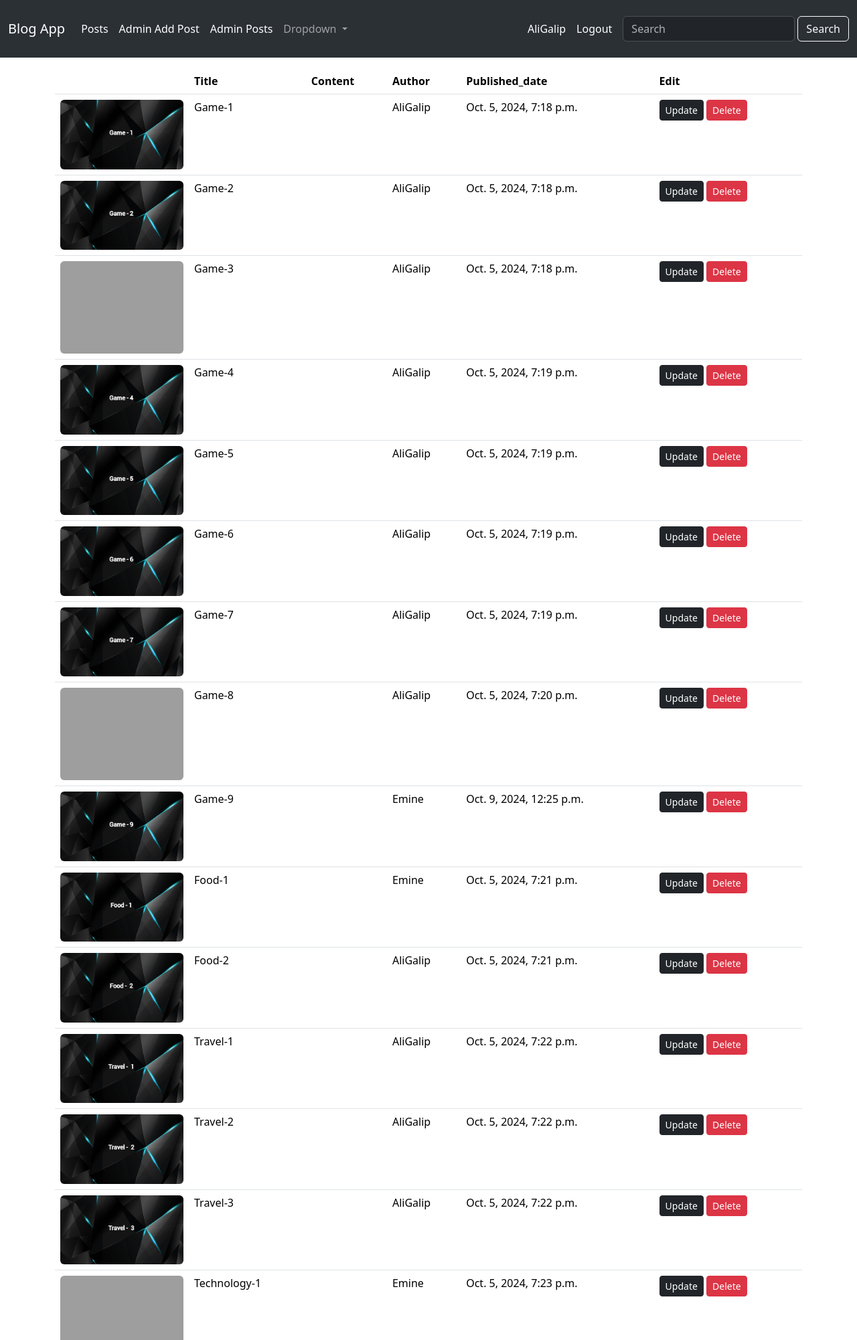
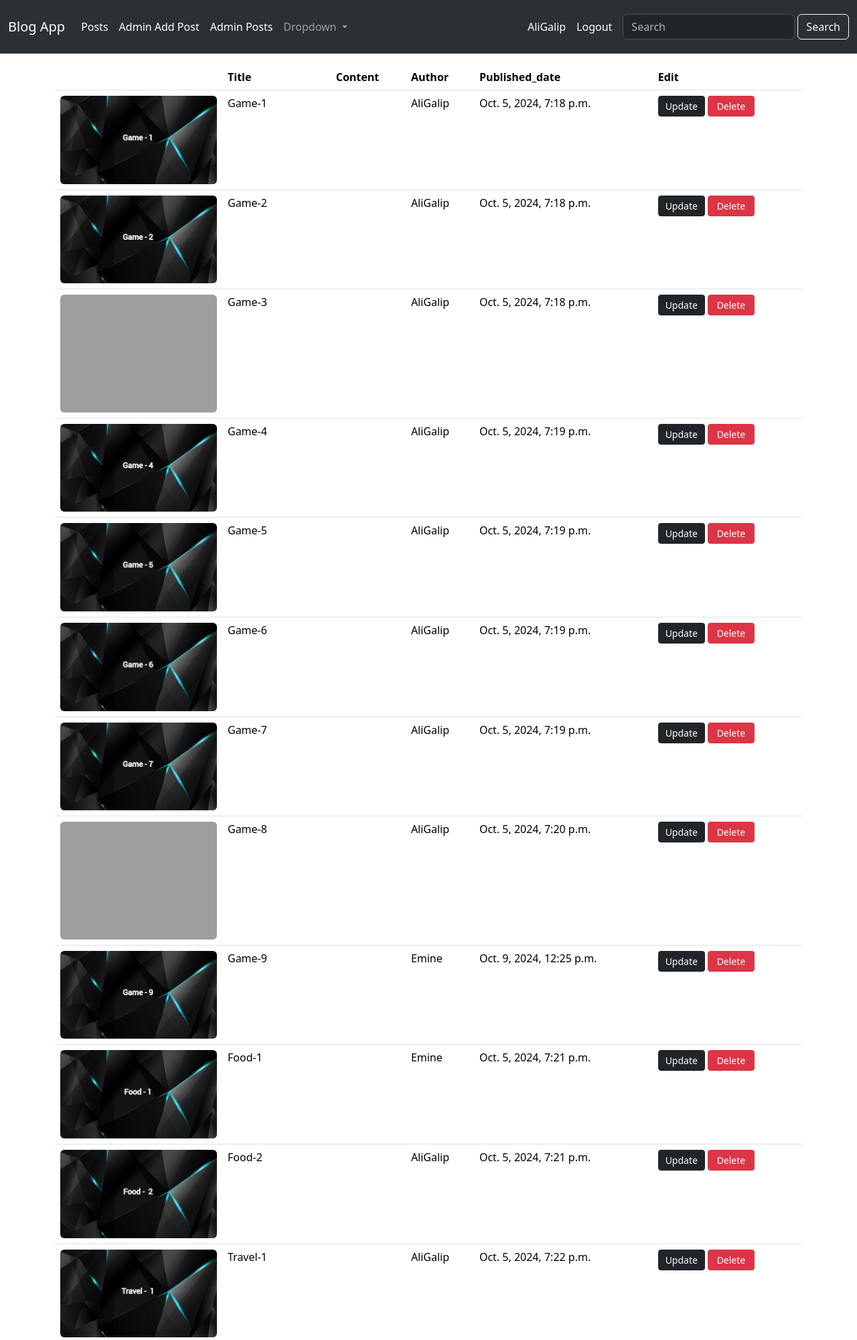
Before and after one commit to AliGalip75/Django-Blog-Project, a Django app: page /post-operations in a window 1280 px wide. Shown: the top 2001 px of the page at 67% size. Run offline with Django 5.2, Linux system fonts and the light colour scheme; a user stored in the database is signed in; data comes from the database, SQL or seed files in the repository; both versions use the stored data as it was after the commit; grey boxes are pictures that could not be loaded.

Commit message:
Feat Commit

```diff
--- a/blog_project/blog/static/blog/css/style.css
+++ b/blog_project/blog/static/blog/css/style.css
@@ -1,11 +1,22 @@
 .errorlist{
     list-style-type: none;
-    color: red;
+    color: rgb(185, 45, 68);
     margin: 0;
     padding: 0;
 
 }
 
 .invalid input, .invalid textarea{
-    border-color: #dc3545;
+    border-color: #bd2f2f;
 }
+
+.myclass{
+    background-image: url('/static/img/deneme2.jpg');background-size: cover;
+    background-position: center;
+    height: 100vh;
+    color: white;
+    display: flex;
+    justify-content: center;
+    align-items: center;
+    text-align: center;
+}
--- a/blog_project/blog/templates/blog/post_list.html
+++ b/blog_project/blog/templates/blog/post_list.html
@@ -2,7 +2,6 @@
 {% load static %}
 
 {% block title %}Posts{% endblock%}
-
 
 
 {% block content %}
--- a/blog_project/blog/templates/blog/post_op.html
+++ b/blog_project/blog/templates/blog/post_op.html
@@ -2,6 +2,10 @@
 {% load static %}
 
 {% block title %}Posts{% endblock%}
+
+{% block css %}
+    <link href="{% static 'blog/css/style.css' %}" rel="stylesheet">
+{% endblock %}
 
 {% block content %}
     <div class="container mt-3">
@@ -11,7 +15,7 @@
                 <table class="table">
                     <thead>
                         <tr>
-                            <th scope="col" style="width:200px;"></th>
+                            <th scope="col" style="width:250px;"></th>
                             <th scope="col">Title</th>
                             <th scope="col">Content</th>
                             <th scope="col">Author</th>
@@ -30,8 +34,8 @@
                                 <td>{{ post.author }}</td>
                                 <td>{{ post.published_date }}</td>
                                 <td>
-                                    <a href="{% url 'blog:postedit' post.id %}" class="btn btn-dark btn-sm">Update</a>
-                                    <a href="{% url 'blog:postdelete' post.id %}" class="btn btn-danger btn-sm">Delete</a>
+                                    <a href="{% url 'blog:postedit' post.id %}" class="btn btn-dark btn-sm" style="width: 70px;">Update</a>
+                                    <a href="{% url 'blog:postdelete' post.id %}" class="btn btn-danger btn-sm" style="width: 70px;">Delete</a>
                                 </td>
                             </tr>
                         {% endfor %}
--- a/blog_project/blog/templates/blog/search.html
+++ b/blog_project/blog/templates/blog/search.html
@@ -2,7 +2,6 @@
 {% load static %}
 
 {% block title %}Posts{% endblock%}
-
 
 
 {% block content %}
--- a/blog_project/blog_project/settings.py
+++ b/blog_project/blog_project/settings.py
@@ -121,7 +121,7 @@ USE_TZ = True
 
 STATIC_URL = '/static/'
 STATICFILES_DIRS = [
-    BASE_DIR / "static",
+    os.path.join(BASE_DIR, 'static'),
 ]
 LOGIN_URL = '/accounts/login'
 
--- a/blog_project/static/css/mystyle.css
+++ b/blog_project/static/css/mystyle.css
@@ -1,11 +1,6 @@
-.myclass {
-    background-image: url('static/img/deneme2.jpg');
-    background-size: cover;
-    background-position: center;
-    height: 100vh;
-    color: white;
-    display: flex;
-    justify-content: center;
-    align-items: center;
-    text-align: center
+.fixed-navbar-height {
+    height: 80px; /* İstediğiniz yüksekliği buraya girin */
+    padding-top: 0;
+    padding-bottom: 0;
+    line-height: 80px; /* Yüksekliğe uygun satır yüksekliği */
 }
--- a/blog_project/templates/base.html
+++ b/blog_project/templates/base.html
@@ -4,95 +4,20 @@
         <meta charset="UTF-8">
         <meta name="viewport" content="width=device-width, initial-scale=1.0">
         <link href="https://cdn.jsdelivr.net/npm/bootstrap@5.3.3/dist/css/bootstrap.min.css" rel="stylesheet" integrity="sha384-QWTKZyjpPEjISv5WaRU9OFeRpok6YctnYmDr5pNlyT2bRjXh0JMhjY6hW+ALEwIH" crossorigin="anonymous">
-        <link rel="stylesheet" href="{% static 'css/mystyle.css' %}">
         <title>Blog | {% block title %}{% endblock %}</title>
 
         {% block css %}{% endblock %}
+        <link href="{% static 'css/mystyle.css' %}" rel="stylesheet">
     </head>
     <body>
-        {% if messages %}
-        <div class="container-fluid p-0 m-0">
-            {% for message in messages %}
-                <div {% if message.tags %} class="{{ message.tags }} alert-dismissible fade show text-center mb-0" {% endif %}>
-                    {{ message }}
-                    <button type="button" class="btn-close" data-bs-dismiss="alert"></button>
-                </div>
-            {% endfor %}
-        </div>
-        {% endif %}
-        <nav class="navbar navbar-expand-xl bg-body-tertiary" data-bs-theme="dark">
-            <div class="container-fluid">
-                <a class="navbar-brand" href="/">Blog App</a>
 
-                <button class="navbar-toggler" type="button" data-bs-toggle="collapse" data-bs-target="#navbar" aria-controls="navbar" aria-expanded="false">
-                    <span class="navbar-toggler-icon"></span>
-                </button>
+        {% include 'includes/_messages.html' %}
 
-                <div class="collapse navbar-collapse" id="navbar">
-
-                    <ul class="navbar-nav me-auto">
-                        <li class="nav-item">
-                            <a class="nav-link active" aria-current="page" href="{% url 'blog:postlist' %}">Posts</a>
-                        </li>
-                        {% if user.is_superuser %}
-
-                        <li class="nav-item">
-                            <a class="nav-link active" href="{% url 'blog:addpost' %}">Admin Add Post</a>
-                        </li>
-
-                        <li class="nav-item">
-                            <a class="nav-link active" href="{% url 'blog:postoperations' %}">Admin Posts</a>
-                        </li>
-
-                        {% endif %}
-                        <li class="nav-item dropdown">
-                            <a class="nav-link dropdown-toggle" href="#" role="button" data-bs-toggle="dropdown" aria-expanded="false">
-                            Dropdown
-                            </a>
-                            <ul class="dropdown-menu">
-                                <li><a class="dropdown-item" href="#">Action</a></li>
-                                <li><a class="dropdown-item" href="#">Another action</a></li>
-                                <li><hr class="dropdown-divider"></li>
-                                <li><a class="dropdown-item" href="#">Something else here</a></li>
-                            </ul>
-                        </li>
-                    </ul>
-
-
-                    <ul class="navbar-nav me-2 ">
-                        {% if user.is_authenticated %}
-                            <li class="nav-item">
-                                <a class="nav-link active" href="#">{{user.username}}</a>
-                            </li>
-                            <li class="nav-item">
-                                <a class="nav-link active" href="{% url 'accounts:logoutuser' %}">Logout</a>
-                            </li>
-                        {% else %}
-                            <li class="nav-item">
-                                <a class="nav-link active" href="{% url 'accounts:registeruser' %}">Register</a>
-                            </li>
-                            <li class="nav-item">
-                                <a class="nav-link active" href="{% url 'accounts:loginuser' %}">Login</a>
-                            </li>
-                        {% endif %}
-                    </ul>
-
-                    {% block search %}
-
-                        <form class="d-flex " action="{% url 'blog:postsearch' %}" role="search">
-                            <input class="form-control me-1 mt-3" type="text" name="q" placeholder="Search" aria-label="Search">
-                            <button class="btn btn-outline-light mt-3" type="submit">Search</button>
-                        </form>
-
-                    {% endblock %}
-
-                </div>
-            </div>
-
-        </nav>
+        {% include 'includes/_nav.html' %}
 
         {% block content %}
         {% endblock %}
+
         <script src="https://cdn.jsdelivr.net/npm/bootstrap@5.3.3/dist/js/bootstrap.bundle.min.js" integrity="sha384-YvpcrYf0tY3lHB60NNkmXc5s9fDVZLESaAA55NDzOxhy9GkcIdslK1eN7N6jIeHz" crossorigin="anonymous"></script>
     </body>
 </html>
--- /dev/null
+++ b/blog_project/templates/includes/_messages.html
@@ -0,0 +1,10 @@
+{% if messages %}
+    <div class="container-fluid p-0 m-0">
+        {% for message in messages %}
+            <div {% if message.tags %} class="{{ message.tags }} alert-dismissible fade show text-center mb-0" {% endif %}>
+                {{ message }}
+                <button type="button" class="btn-close" data-bs-dismiss="alert"></button>
+            </div>
+        {% endfor %}
+    </div>
+{% endif %}
--- /dev/null
+++ b/blog_project/templates/includes/_nav.html
@@ -0,0 +1,64 @@
+<nav class="navbar navbar-expand-md bg-body-tertiary fixed-navbar-height" data-bs-theme="dark">
+    <div class="container-fluid">
+        <a class="navbar-brand" href="/">Blog App</a>
+
+        <button class="navbar-toggler" type="button" data-bs-toggle="collapse" data-bs-target="#navbar" aria-controls="navbar" aria-expanded="false">
+            <span class="navbar-toggler-icon"></span>
+        </button>
+
+        <div class="collapse navbar-collapse" id="navbar">
+
+            <ul class="navbar-nav me-auto">
+                <li class="nav-item">
+                    <a class="nav-link active" aria-current="page" href="{% url 'blog:postlist' %}">Posts</a>
+                </li>
+                {% if user.is_superuser %}
+
+                <li class="nav-item">
+                    <a class="nav-link active" href="{% url 'blog:addpost' %}">Admin Add Post</a>
+                </li>
+
+                <li class="nav-item">
+                    <a class="nav-link active" href="{% url 'blog:postoperations' %}">Admin Posts</a>
+                </li>
+
+                {% endif %}
+                <li class="nav-item dropdown">
+                    <a class="nav-link dropdown-toggle" href="#" role="button" data-bs-toggle="dropdown" aria-expanded="false">
+                    Dropdown
+                    </a>
+                    <ul class="dropdown-menu">
+                        <li><a class="dropdown-item" href="#">Action</a></li>
+                        <li><a class="dropdown-item" href="#">Another action</a></li>
+                        <li><hr class="dropdown-divider"></li>
+                        <li><a class="dropdown-item" href="#">Something else here</a></li>
+                    </ul>
+                </li>
+            </ul>
+
+            <ul class="navbar-nav me-2 ">
+                {% if user.is_authenticated %}
+                    <li class="nav-item">
+                        <a class="nav-link active" href="#">{{user.username}}</a>
+                    </li>
+                    <li class="nav-item">
+                        <a class="nav-link active" href="{% url 'accounts:logoutuser' %}">Logout</a>
+                    </li>
+                {% else %}
+                    <li class="nav-item">
+                        <a class="nav-link active" href="{% url 'accounts:registeruser' %}">Register</a>
+                    </li>
+                    <li class="nav-item">
+                        <a class="nav-link active" href="{% url 'accounts:loginuser' %}">Login</a>
+                    </li>
+                {% endif %}
+            </ul>
+            {% if page_obj is not None or posts is not None%}
+            <form class="d-flex" action="{% url 'blog:postsearch' %}" role="search">
+                <input class="form-control me-1 mt-3" type="text" name="q" placeholder="Search" aria-label="Search">
+                <button class="btn btn-outline-light mt-3" type="submit">Search</button>
+            </form>
+            {% endif %}
+        </div>
+    </div>
+</nav>
```
Also changed, not shown: blog_project/accounts/templates/accounts/login.html (+0 -9 lines), blog_project/accounts/templates/accounts/register.html (+0 -8 lines), blog_project/blog/templates/blog/home.html (+4 -10 lines), blog_project/db.sqlite3.
